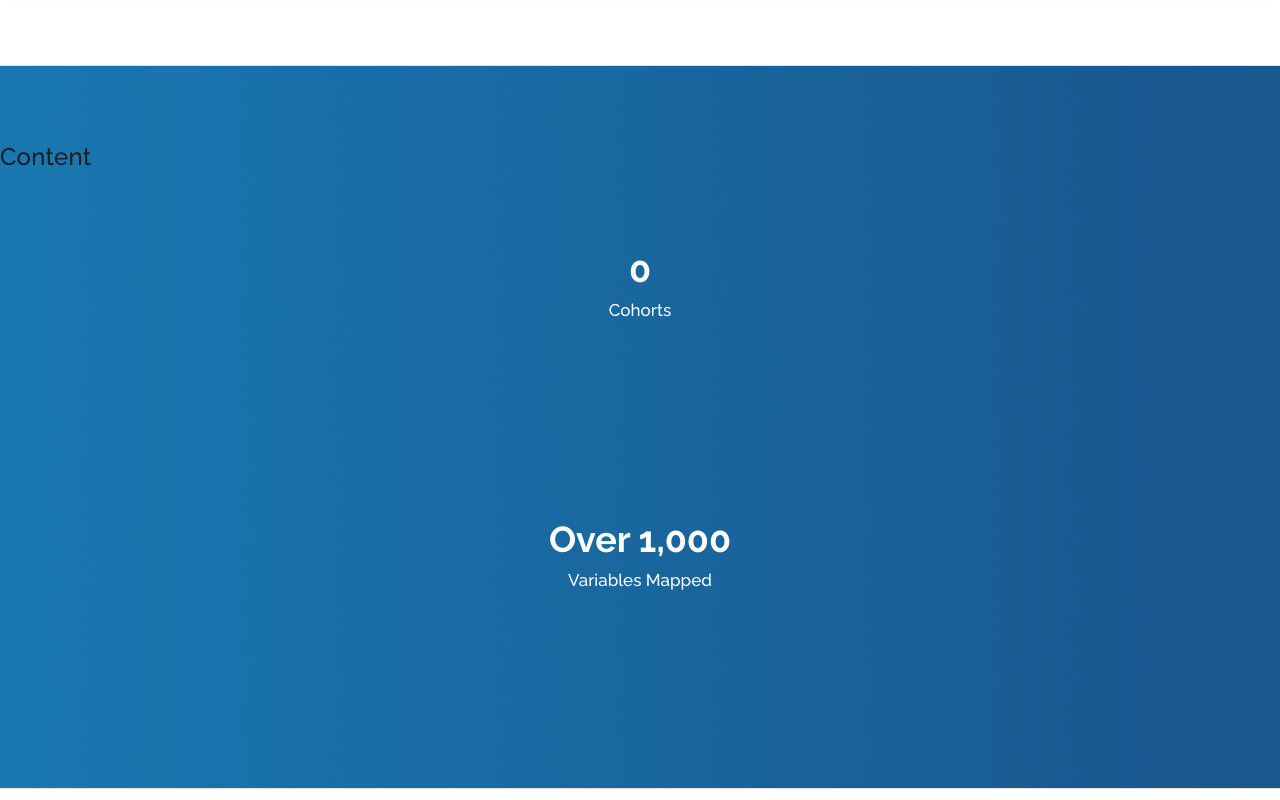
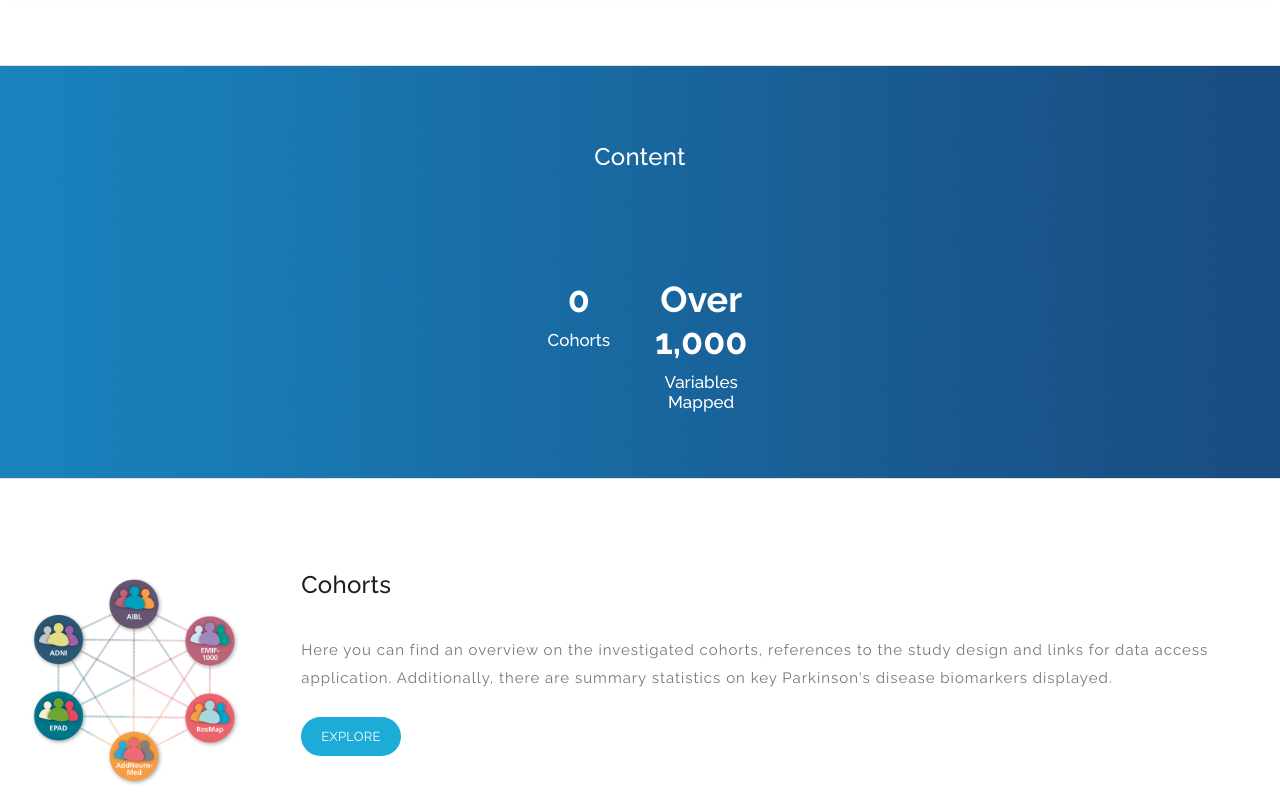
Before and after one commit to SCAI-BIO/PDataViewer, an Angular app in the folder frontend/: page / in a window 1280 px wide. Shown: the part 1300-2100 px from the top of the page. Built offline with nearby package versions, Linux system fonts and the light colour scheme; no server answers.

Commit message:
refactor: styling

```diff
--- a/frontend/src/app/home/home.component.css
+++ b/frontend/src/app/home/home.component.css
@@ -183,6 +183,7 @@
 .img-fluid {
     max-width: 100%;
     height: auto;
+    margin: 0 auto;
 }
 
 .d-block {
@@ -232,8 +233,22 @@
 .biomarker p,
 .longitudinal p,
 .ethnicity p,
+.content h2,
 .biomarker h2,
 .longitudinal h2,
 .ethnicity h2 {
     color: #fff;
 }
+
+.container {
+    display: flex;
+    justify-content: center;
+    align-items: center;
+    flex-direction: column;
+}
+
+.row {
+    display: flex;
+    justify-content: center;
+    align-items: center;
+}
--- a/frontend/src/app/home/home.component.html
+++ b/frontend/src/app/home/home.component.html
@@ -76,7 +76,7 @@
   <!-- ***** Content End ***** -->
 
   <!-- ***** Cohorts Start ***** -->
-  <section class="padding-section" id="cohorts">
+  <section class="padding-top-70 padding-bottom-0 padding-section" id="cohorts">
     <div class="container">
       <div class="row">
         <div class="col-lg-6">
@@ -108,7 +108,10 @@
   <!-- ***** Cohorts End ***** -->
 
   <!-- ***** Biomarker Start ***** -->
-  <section id="biomarker" class="padding-section biomarker">
+  <section
+    id="biomarker"
+    class="padding-section biomarker"
+  >
     <div>
       <div class="container">
         <div class="row">
@@ -159,9 +162,7 @@
               available variables and investigate further properties.
             </p>
             <div class="text-center">
-              <a routerLink="/study-picker" class="main-button"
-                >Explore</a
-              >
+              <a routerLink="/study-picker" class="main-button">Explore</a>
             </div>
           </div>
         </div>
@@ -226,9 +227,7 @@
               been connected and highlight semantic interoperability.
             </p>
             <div class="text-center">
-              <a routerLink="/mappings" class="main-button"
-                >Explore</a
-              >
+              <a routerLink="/mappings" class="main-button">Explore</a>
             </div>
           </div>
         </div>
@@ -303,5 +302,5 @@
   </section>
 
   <mat-divider></mat-divider>
-  <!-- ***** Longitudinal End ***** -->
+  <!-- ***** Tools End ***** -->
 </body>
```
